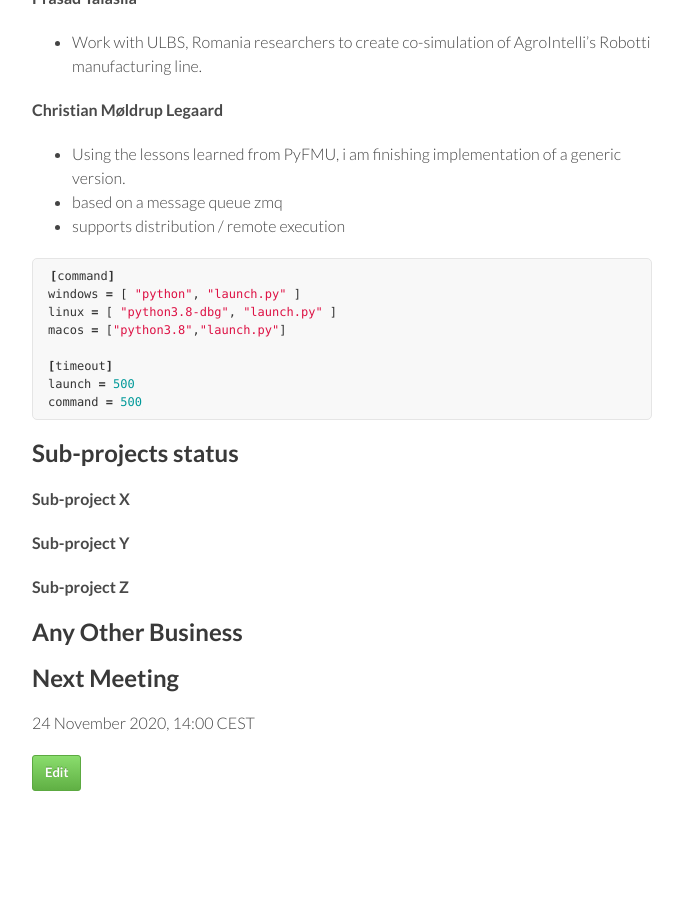
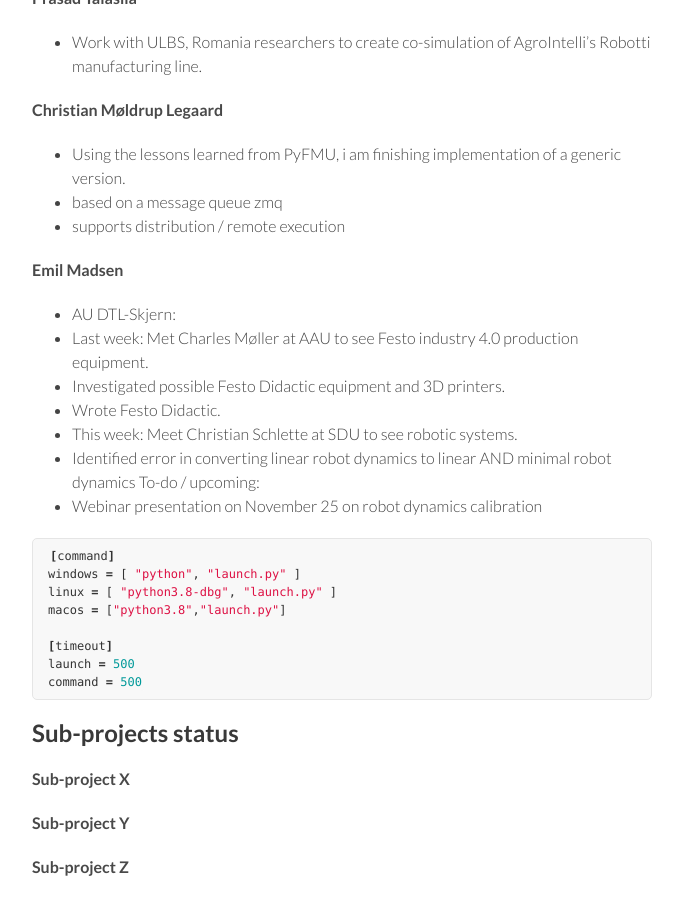
Before and after one commit to digitaltwincentre/digitaltwincentre.github.io, a Jekyll site: the page built from _biweeklies/Biweekly-28.md, in a window 1280 px wide and 900 px high, scrolled down 1635 px. Shown: the whole window, without its empty margins (418-1101 px from the left). Built offline with Jekyll 4.4.1, drawn with Linux system fonts in a browser that asks for light colours; nearby versions of some CDN libraries.

Commit message:
Update Biweekly-28.md

````diff
--- a/_biweeklies/Biweekly-28.md
+++ b/_biweeklies/Biweekly-28.md
@@ -73,6 +73,16 @@ date: 10 November 2020, 1400 CEST
  - based on a message queue zmq
  - supports distribution / remote execution
 
+#### Emil Madsen
+* AU DTL-Skjern:
+- Last week: Met Charles Møller at AAU to see Festo industry 4.0 production equipment.
+- Investigated possible Festo Didactic equipment and 3D printers.
+- Wrote Festo Didactic.
+- This week: Meet Christian Schlette at SDU to see robotic systems.
+* Identified error in converting linear robot dynamics to linear AND minimal robot dynamics
+To-do / upcoming:
+* Webinar presentation on November 25 on robot dynamics calibration
+
 ```toml
 [command]
 windows = [ "python", "launch.py" ]
````
